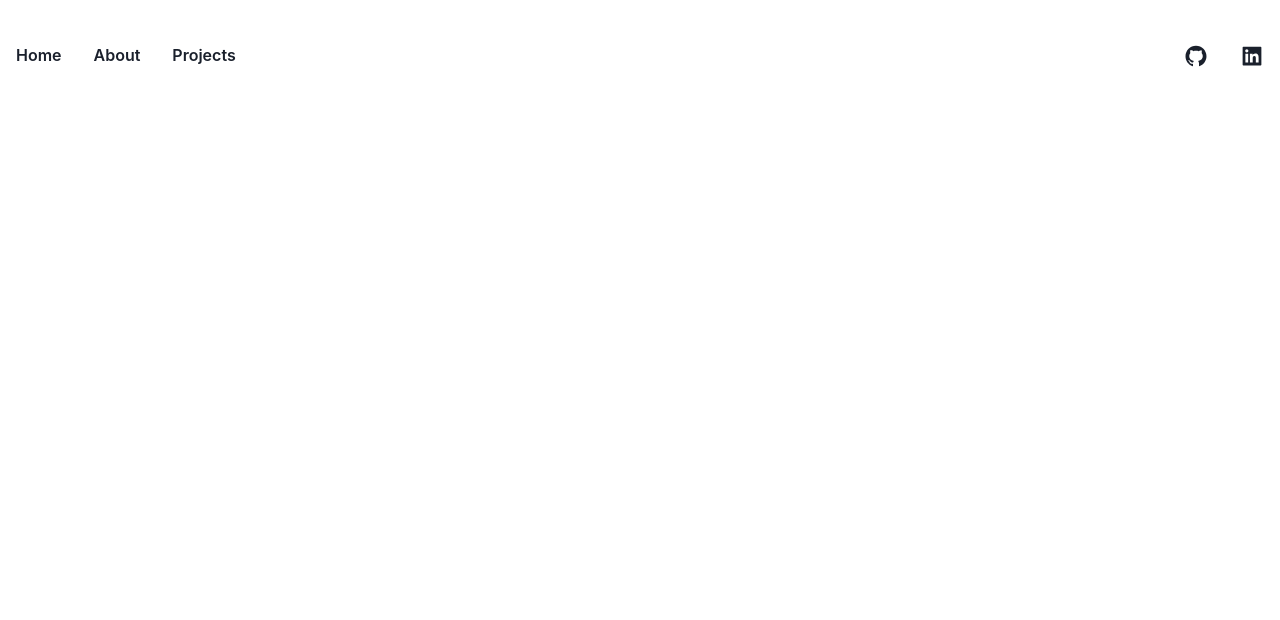
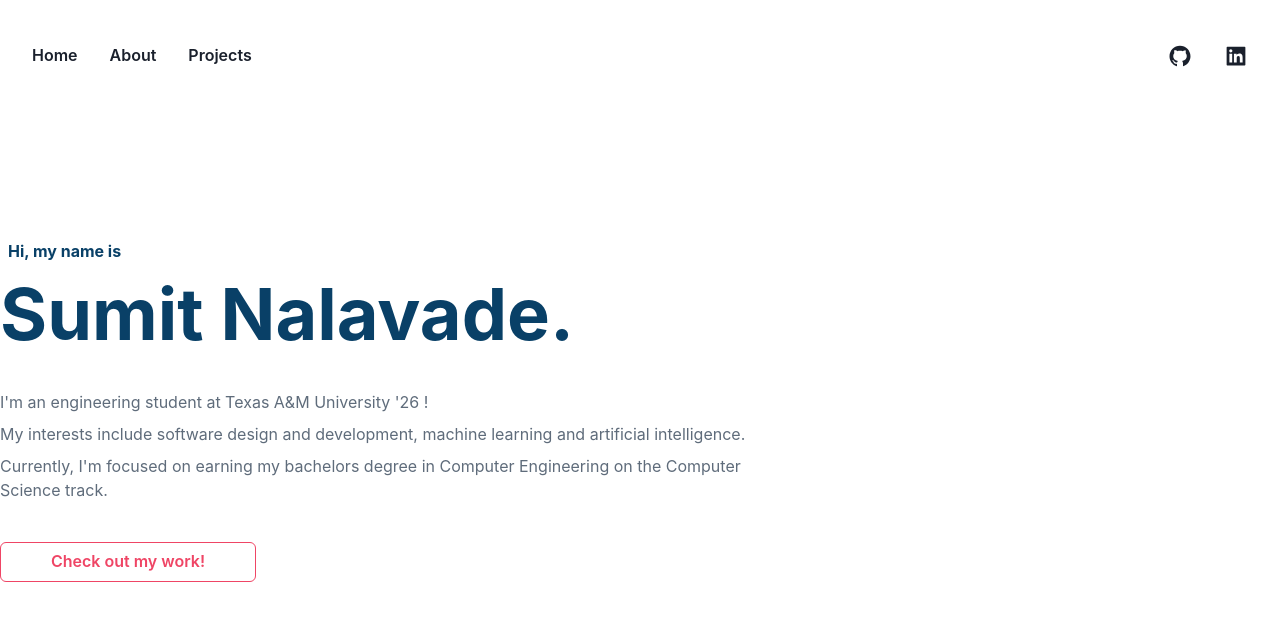
Before and after one commit to SumitNalavade/Portfolio, a Next.js app: page / in a window 1280 px wide. Shown: the top 620 px of the page. Built offline with nearby package versions, Linux system fonts and the light colour scheme.

Commit message:
Work on homepage

```diff
--- a/components/Navbar.tsx
+++ b/components/Navbar.tsx
@@ -8,8 +8,8 @@ const Navbar: React.FC = () => {
     const [display, setDisplay] = useState('none');
 
     return (
-        <Flex color="brand.stroke">
-            <Flex w="100%" pos='fixed' top="1rem" align="center">
+        <Flex m={4} color="brand.stroke">
+            <Flex w="100%" align="center">
                 <Flex w="100%" justifyContent="space-between" display={['none', 'none', 'flex', 'flex']}>
                     <Flex>
                         <Link href='/'>
@@ -36,12 +36,12 @@ const Navbar: React.FC = () => {
                     </Flex>
                 </Flex>
 
-                <IconButton aria-label="Open Menu" size='lg' ml={2} icon={<Icon as={AiOutlineMenu} />} display={['flex', 'flex', 'none', 'none']} onClick={() => setDisplay("flex")} />
+                <IconButton aria-label="Open Menu" size='lg' icon={<Icon as={AiOutlineMenu} />} display={['flex', 'flex', 'none', 'none']} onClick={() => setDisplay("flex")} />
             </Flex>
 
             <Flex w="100vw" bgColor="gray.50" zIndex={20} pos="fixed" top="0" left="0" overflow="auto" flexDirection="column" display={display} >
                 <Flex>
-                    <IconButton mt={2} ml={2} aria-label="Close Menu" size="lg" icon={<Icon as={AiOutlineClose} />} onClick={() => setDisplay("none")} />
+                    <IconButton m={4} aria-label="Close Menu" size="lg" icon={<Icon as={AiOutlineClose} />} onClick={() => setDisplay("none")} />
                 </Flex>
 
                 <Flex direction='column' alignItems='center'>
--- a/pages/_app.tsx
+++ b/pages/_app.tsx
@@ -4,7 +4,7 @@ import { ChakraProvider, extendTheme } from '@chakra-ui/react'
 const colors = {
   brand: {
     background: "#fffffe",
-    headling: "#094067",
+    headline: "#094067",
     paragraph: "#5f6c7b",
     button: "#3da9fc",
     buttonText: "#fffffe",
--- a/pages/index.tsx
+++ b/pages/index.tsx
@@ -1,4 +1,6 @@
 import Head from 'next/head'
+
+import { Box, Button, Container, Flex, Heading, Text } from '@chakra-ui/react'
 
 import Navbar from '../components/Navbar'
 
@@ -14,6 +16,28 @@ export default function Home() {
 
       <Navbar />
 
+      <Flex flexDirection={"column"} justifyContent="center" m={"auto"} maxW="container.xl" h="75vh">
+        <Heading size="sm" color="brand.headline" mb={4} ml={2}>Hi, my name is</Heading>
+        <Heading size="4xl" color="brand.headline">Sumit Nalavade.</Heading>
+
+        <Box color="brand.paragraph" mt={8} maxW={"3xl"}>
+          <Text my={2}>
+            I'm an engineering student at Texas A&M University '26 !
+          </Text>
+
+          <Text my={2} noOfLines={2}>
+            My interests include software design and development, machine learning and artificial intelligence.
+          </Text>
+
+          <Text my={2} noOfLines={2}>
+            Currently, I'm focused on earning my bachelors degree in Computer Engineering on the Computer Science track.
+          </Text>
+        </Box>
+
+        <Button color="brand.tertiary" borderColor="brand.tertiary" variant='outline' mr={2} mt={8} w="2xs">
+          Check out my work!
+        </Button>
+      </Flex>
     </>
   )
 }
```
